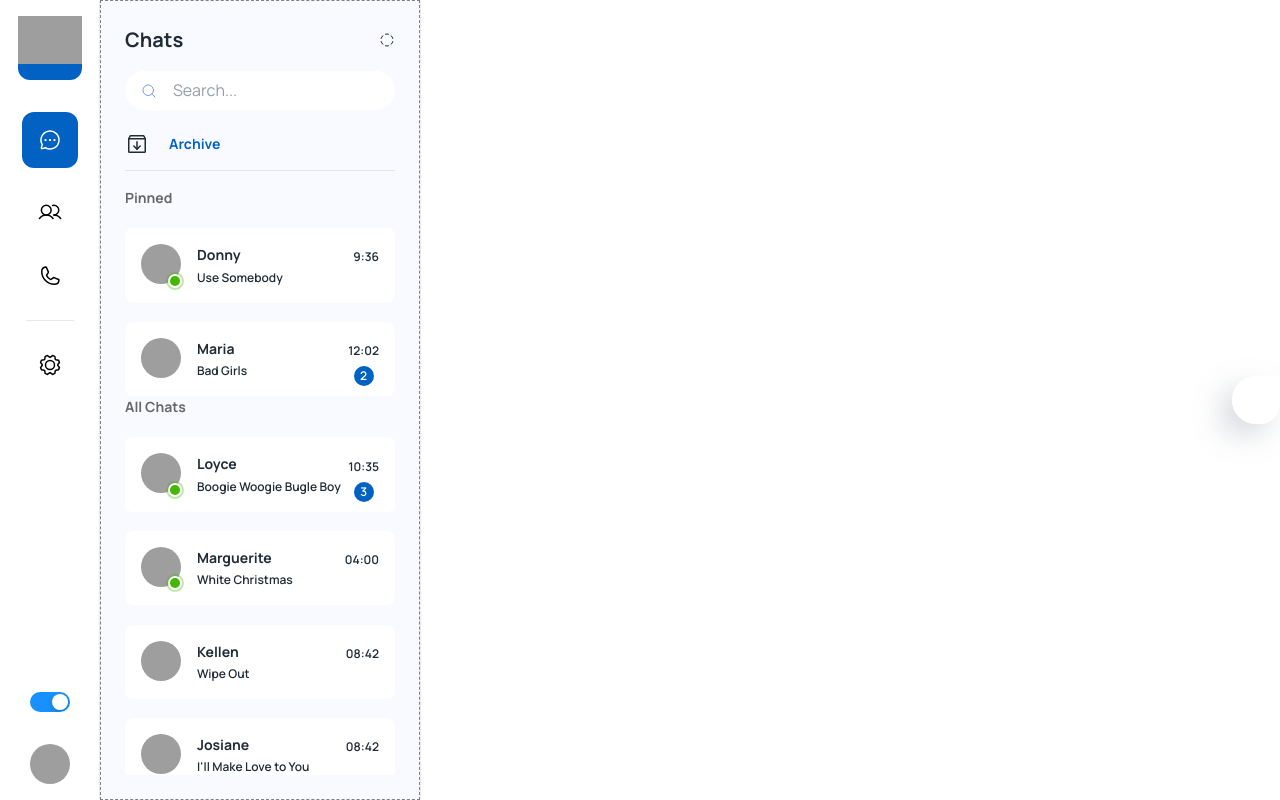
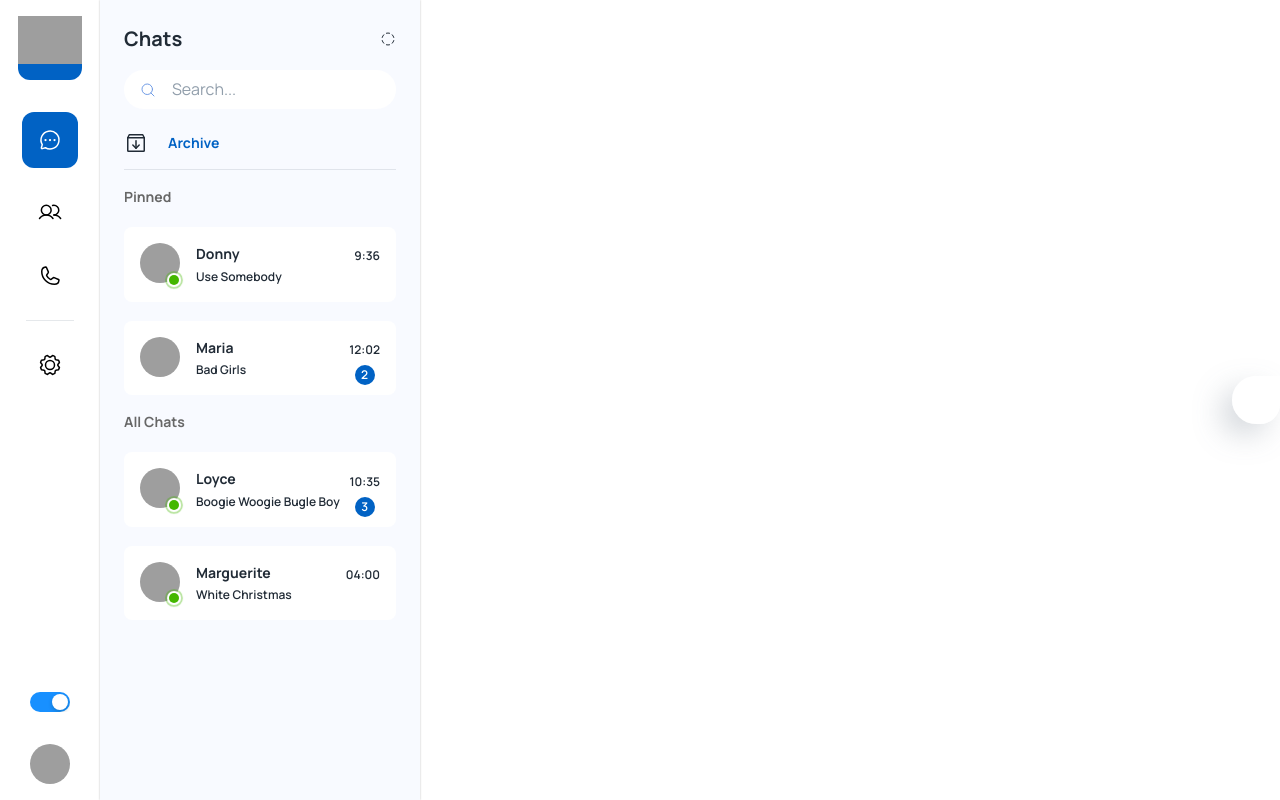
Before and after one commit to samsMay2001/project6, a React (Create React App) app: page /app in a window 1280 px wide. Built offline with nearby package versions, Linux system fonts and the light colour scheme; grey boxes are pictures that could not be loaded; some icons are missing.

Commit message:
made the chat component reactive to theme changing

```diff
--- a/src/data/index.js
+++ b/src/data/index.js
@@ -87,46 +87,46 @@ const ChatList = [
     pinned: false,
     online: true,
   },
-  {
-    id: 4,
-    img: faker.image.avatar(),
-    name: faker.name.firstName(),
-    msg: faker.music.songName(),
-    time: "08:42",
-    unread: 0,
-    pinned: false,
-    online: false,
-  },
-  {
-    id: 5,
-    img: faker.image.avatar(),
-    name: faker.name.firstName(),
-    msg: faker.music.songName(),
-    time: "08:42",
-    unread: 0,
-    pinned: false,
-    online: false,
-  },
-  {
-    id: 6,
-    img: faker.image.avatar(),
-    name: faker.name.firstName(),
-    msg: faker.music.songName(),
-    time: "08:42",
-    unread: 0,
-    pinned: false,
-    online: false,
-  },
-  {
-    id: 7,
-    img: faker.image.avatar(),
-    name: faker.name.firstName(),
-    msg: faker.music.songName(),
-    time: "08:42",
-    unread: 0,
-    pinned: false,
-    online: false,
-  },
+  // {
+  //   id: 4,
+  //   img: faker.image.avatar(),
+  //   name: faker.name.firstName(),
+  //   msg: faker.music.songName(),
+  //   time: "08:42",
+  //   unread: 0,
+  //   pinned: false,
+  //   online: false,
+  // },
+  // {
+  //   id: 5,
+  //   img: faker.image.avatar(),
+  //   name: faker.name.firstName(),
+  //   msg: faker.music.songName(),
+  //   time: "08:42",
+  //   unread: 0,
+  //   pinned: false,
+  //   online: false,
+  // },
+  // {
+  //   id: 6,
+  //   img: faker.image.avatar(),
+  //   name: faker.name.firstName(),
+  //   msg: faker.music.songName(),
+  //   time: "08:42",
+  //   unread: 0,
+  //   pinned: false,
+  //   online: false,
+  // },
+  // {
+  //   id: 7,
+  //   img: faker.image.avatar(),
+  //   name: faker.name.firstName(),
+  //   msg: faker.music.songName(),
+  //   time: "08:42",
+  //   unread: 0,
+  //   pinned: false,
+  //   online: false,
+  // },
 ];
 
 const Chat_History = [
--- a/src/pages/dashboard/Chat.jsx
+++ b/src/pages/dashboard/Chat.jsx
@@ -1,11 +1,12 @@
 import { faker } from "@faker-js/faker";
-import { Box, Stack, Typography, InputBase, Button, Divider, Badge, Avatar } from "@mui/material";
+import { Box, Stack, Typography, InputBase, Button, Divider, Badge, Avatar, useTheme } from "@mui/material";
 // import InputBase from "@mui/material/InputBase/InputBase";
 
 import { styled, alpha } from '@mui/material/styles'
 import { ArchiveBox, CircleDashed, MagnifyingGlass } from "phosphor-react";
 import { useEffect } from "react";
 import { ChatList } from "../../data";
+import { SimpleBarStyle } from "../../components/Scrollbar";
 
 const StyledBadge = styled(Badge)(({ theme }) => ({
     '& .MuiBadge-badge': {
@@ -37,15 +38,12 @@ const StyledBadge = styled(Badge)(({ theme }) => ({
 }));
 
 const ChatElement = ({ id, name, img, msg, time, unread, online }) => {
-    // const [avatarImg, ]
-    // useEffect(()=>{
-
-    // }, [])
+    const theme = useTheme()
     return (
         <Box sx={{
             width: '100%',
             borderRadius: 1,
-            background: '#fff'
+            background: theme.palette.mode==="light" ? '#fff' : theme.palette.background.default
         }}
             p={2}
         >
@@ -89,7 +87,7 @@ const Search = styled("div")(({ theme }) => (
         position: 'relative',
         borderRadius: 20,
         // border : '1px dashed grey',
-        backgroundColor: alpha(theme.palette.background.paper, 1),
+        backgroundColor: alpha(theme.palette.background.default, 1),
         marginRight: theme.spacing(2),
         marginLeft: 0,
         width: '100%',
@@ -121,15 +119,17 @@ const StyledInputBase = styled(InputBase)(({ theme }) => (
 
 
 function Chats() {
+
+    const theme = useTheme()
+
     return (
         <Box sx={{
             position: 'relative',
-
             width: '320px',
-            backgroundColor: '#F8FAFF',
+            backgroundColor: theme.palette.mode==="light" ? '#F8FAFF' : theme.palette.background.paper,
             boxShadow: '0px 0px 2px rgba(0, 0, 0, 0.25)'
         }}>
-            <Stack p={3} spacing={2} sx={{height: '100vh', border: '1px dashed grey'}}>
+            <Stack p={3} spacing={2} sx={{height: '100vh'}}>
 
                 {/* component title and icon */}
                 <Stack direction="row" alignItems={'center'} justifyContent={'space-between'}>
@@ -159,7 +159,10 @@ function Chats() {
                 </Stack>
 
                 {/* chat lists */}
-                <Stack direction={'column'} sx={{flexGrow:1, overflowY: 'scroll', height: '100%'}}>
+                <Stack spacing={2} direction={'column'} sx={{flexGrow:1,
+                    // overflowY: 'scroll',
+                    height: '100%'}}>
+                    {/* <SimpleBarStyle > */}
 
                         {/* "Pinned" chat list */}
                         <Stack spacing={2.4}>
@@ -176,6 +179,7 @@ function Chats() {
                                 <ChatElement {...el} />
                             ))}
                         </Stack>
+                    {/* </SimpleBarStyle> */}
                 </Stack>
             </Stack>
         </Box>
```
Lines whose indentation alone changed are shown as unchanged.
